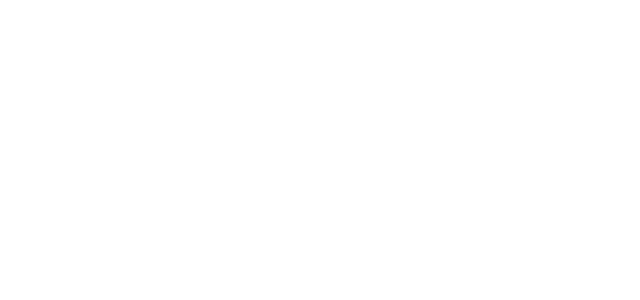
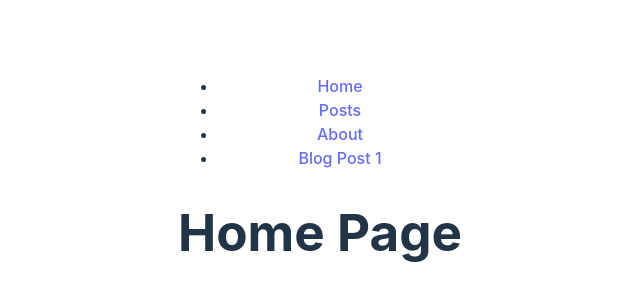
Before and after one commit to Martin-bot-man/alx-fe-reactjs, a React (Vite) app in the folder react-router-advanced/: page / in a window 1280 px wide. Before the commit this address had no page. Shown: the part 224-524 px from the top of the page, without its empty margins (320-960 px from the left). Built offline with nearby package versions, Linux system fonts and the light colour scheme.

Commit message:
feat:implementing advanced routing

```diff
--- a/react-router-advanced/src/App.jsx
+++ b/react-router-advanced/src/App.jsx
@@ -1,14 +1,55 @@
-import {BrowserRouter as Router, Routes, Link} from 'react-router-dom';
+import {BrowserRouter as Router,Link, Routes,Route, useParams} from 'react-router-dom';
 import './App.css'
+
+const blogPosts =[
+  {id:1, title :'My First Blog Post', content:'This is the content of my blog post.'},
+  {id:2, title :'Another Intersting Post', content: 'Some more interesting post'},
+];
+const BlogPost =()=> {
+  const {postId} = useParams();//access the dynamic postId from the URL
+  const post = blogPosts.find(post => post.id === parseInt(postId, 10));
+  if(!post){
+    return<div>Post not found</div>;
+  }
+};
+const HomeComponent =()=> <h1>Home Page</h1>;
+const AboutComponent =()=> <h1>About Page</h1>;
+
+
+
+
 
 function App() {
 
   return (
 
     <Router>
+
+        <nav>
+          <ul>
+            <li>
+              <Link to ="/">Home</Link>
+            </li>
+            <li>
+            <Link to ="/posts">Posts</Link>
+            </li>
+            <li>
+              <Link to ="/about">About</Link>
+            </li>
+            <li>
+            <Link to ="/blog/1">Blog Post 1</Link>
+            </li>
+          </ul>
+        </nav>
+
       <div>
 
       <Routes>
+        <Route path="/" element ={<HomeComponent/>} />
+        {/* <Route path="/posts" element={<PostsComponent/>} /> */}
+        <Route path="/about" element={<AboutComponent/>} />
+        <Route path="/blog/:postId" element={<BlogPost/>} />
+
 
       </Routes>
 
@@ -16,7 +57,7 @@
     </Router>
 
 
-  )
-}
+  );
+};
 
-export default App
+export default App;
--- a/react-router-advanced/src/components/Profile.jsx
+++ b/react-router-advanced/src/components/Profile.jsx
@@ -1,5 +1,5 @@
 import React from 'react';
-import { BrowserRouter as Router, Routes, Route, Link } from 'react-router-dom';
+import { BrowserRouter as Routes, Route, Link } from 'react-router-dom';
 
 const ProfileDetails =()=><h1>Profile Details</h1>;
 const ProfileSettings =()=> <h1>Profile Settings</h1>
@@ -10,10 +10,10 @@
         <nav>
             <ul>
                 <li>
-                    <link to="/profile/details" >Profile Details</link>
+                    <Link to="/profile/details" >Profile Details</Link>
                 </li>
                 <li>
-                    <link to="/profile/settings">Profile Settings</link>
+                    <Link to="/profile/settings">Profile Settings</Link>
                 </li>
             </ul>
         </nav>
```
